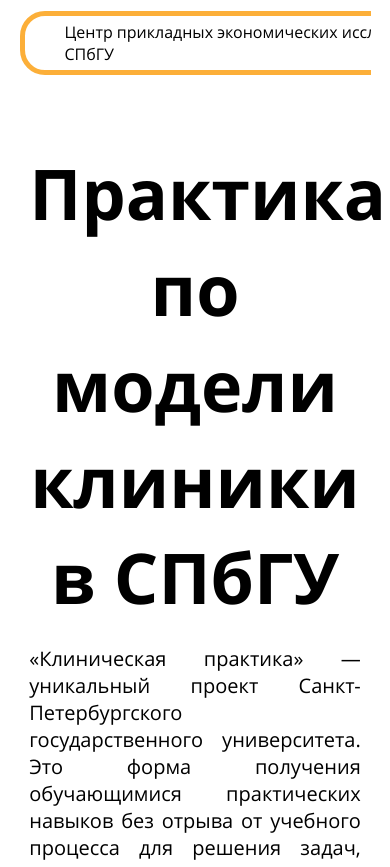
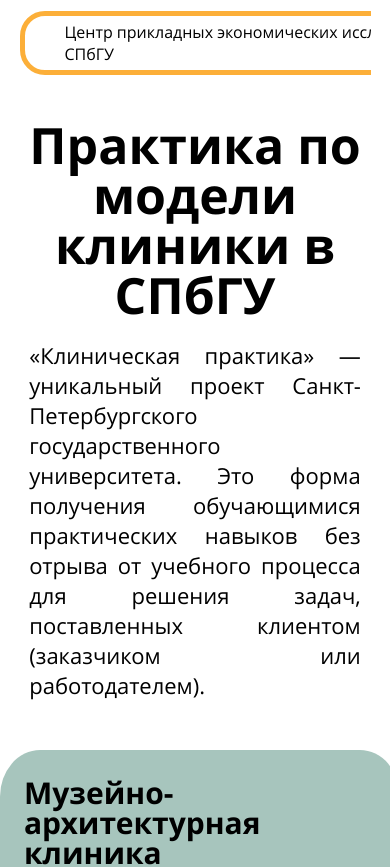
Before and after one commit to spbu-registry/Frontend-registry, a Next.js app: page / in a window 390 px wide. Shown: the part 1300-2167 px from the top of the page. Built offline with nearby package versions, Linux system fonts and the light colour scheme.

Commit message:
Настройка под разные размеры экрана для FirstInfo

```diff
--- a/components/FirstInfo/FirstInfo.module.sass
+++ b/components/FirstInfo/FirstInfo.module.sass
@@ -5,15 +5,49 @@
   width: 85%
   height: 100%
   margin-top: 50px
+  margin-bottom: 50px
   margin-left: auto
   margin-right: auto
 
   & h1
     text-align: center
-    font-size: 70px
+    font-size: 60px
     margin-bottom: 20px
-
-
+    line-height:1
   & p
     text-align: Justify
-    font-size: 20px
+    font-size: 26px
+
+@media (max-width: 1450px)
+  .FistInfoInner
+    & h1
+      font-size: 54px
+    & p
+      font-size: 24px
+@media (max-width: 850px)
+  .FistInfoInner
+    & h1
+      font-size: 50px
+    & p
+      font-size: 22px
+@media (max-width: 665px)
+  .FistInfoInner
+    & h1
+      font-size: 43px
+    & p
+      font-size: 20px
+@media (max-width: 550px)
+  .FistInfoInner
+    margin-top: 25px
+    & h1
+      font-size: 50px
+    & p
+      font-size: 22px
+@media (max-width: 400px)
+  .FistInfoInner
+    // width: 100%
+    margin-top: 25px
+    & h1
+      font-size: 50px
+    & p
+      font-size: 22px
```
